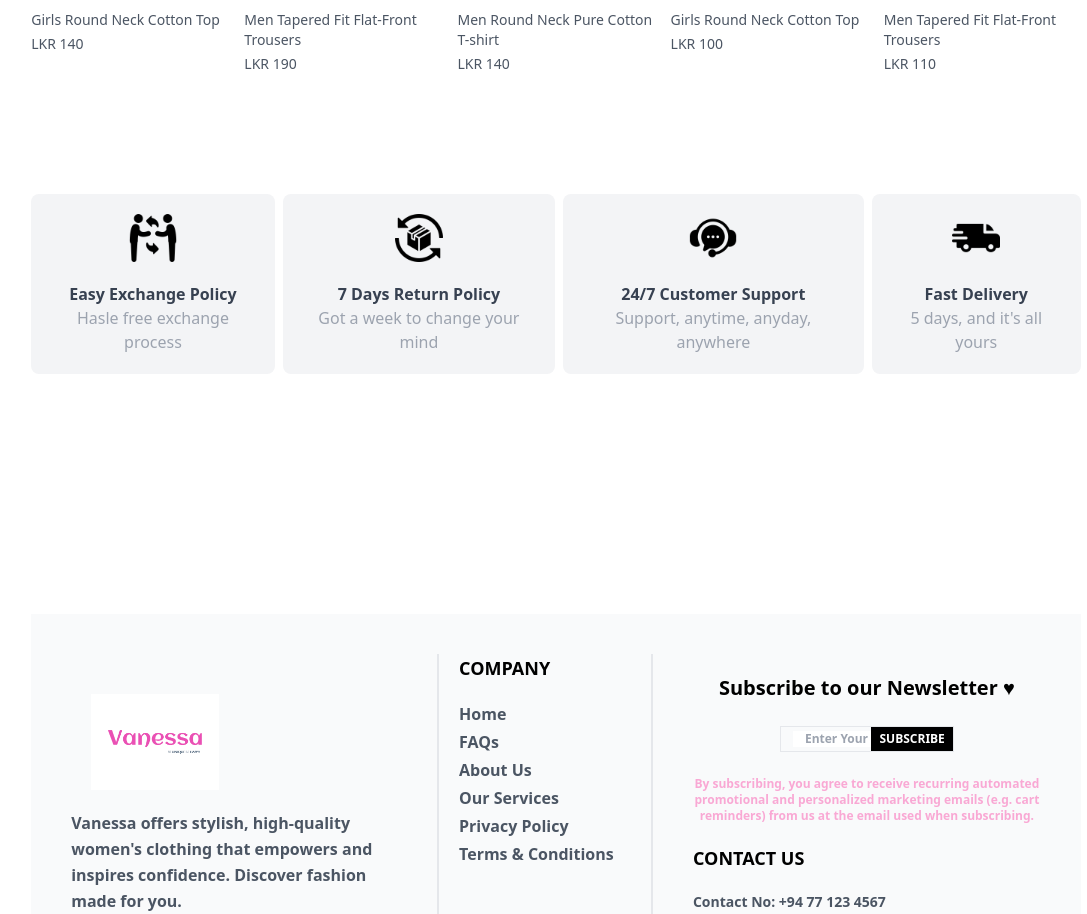
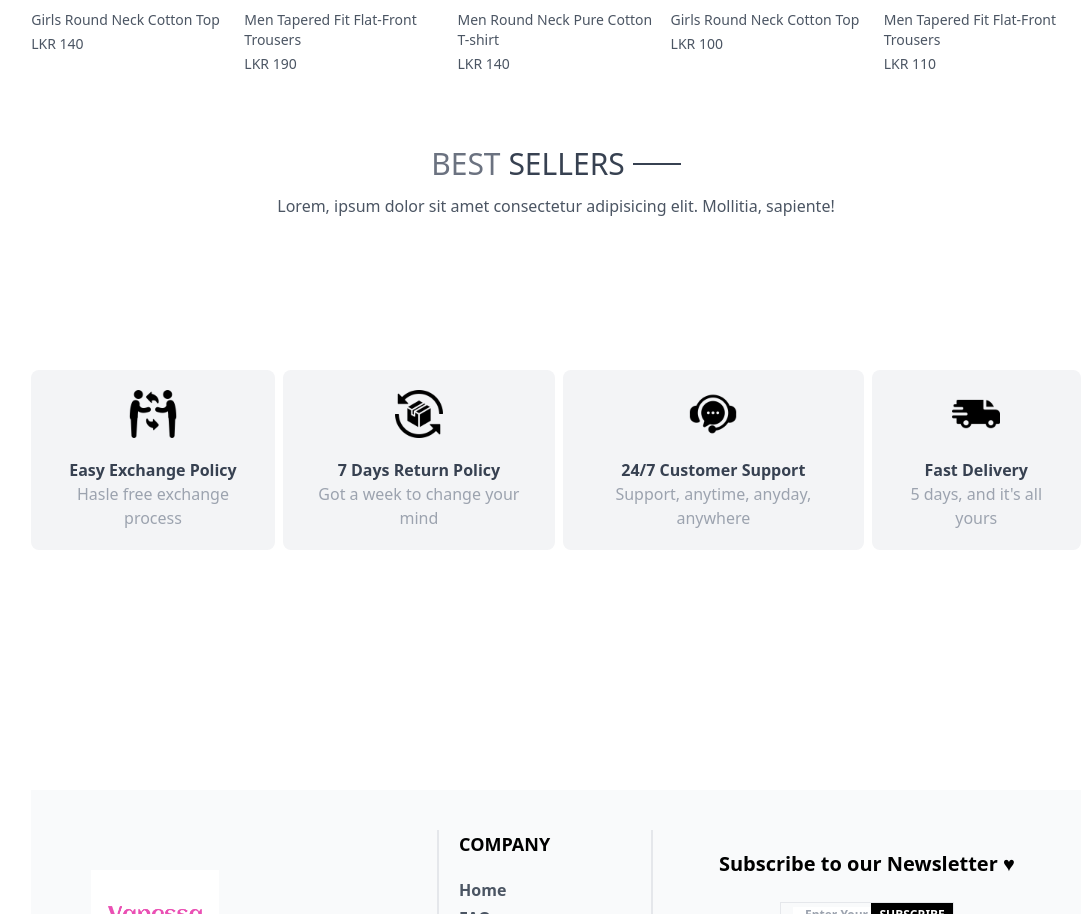
Before and after one commit to SiharaH/Vanessa, a React (Vite) app: page / in a window 1280 px wide. Shown: the part 1276-2190 px from the top of the page, without its empty margins (84-1171 px from the left). Built offline with nearby package versions, Linux system fonts and the light colour scheme.

Commit message:
Edited Best Seller componant

```diff
--- /dev/null
+++ b/src/components/BestSeller.jsx
@@ -0,0 +1,29 @@
+import React, { useContext, useEffect, useState } from 'react'
+import { ShopContext } from '../context/ShopContext'
+import Title from './Title'
+
+const BestSeller = () => {
+
+    const {products} = useContext(ShopContext);
+    const [bestSeller,setBestSeller] = useState([]);
+
+    useEffect(() => {
+        const bestProduct = products.filter((item)=> (item.bestseller));
+        setBestSeller(bestProduct.slice(0,5))
+
+    },[])
+  return (
+    <div className='my-10'>
+      <div className='text-center text-3xl py-8 '>
+        <Title text1={'BEST'} text2={'SELLERS'}/>
+        <p className='w-3/4 m-auto text-xs sm:text-sm md:text-base text-gray-600'>
+        Lorem, ipsum dolor sit amet consectetur adipisicing elit. Mollitia, sapiente!
+        </p>
+
+      </div>
+
+    </div>
+  )
+}
+
+export default BestSeller
--- a/src/pages/Home.jsx
+++ b/src/pages/Home.jsx
@@ -2,12 +2,14 @@
 import Hero from '../components/Hero'
 import Policy from '../components/Policy'
 import LatestCollection from '../components/LatestCollection'
+import BestSeller from '../components/BestSeller'
 
 const Home = () => {
   return (
     <div>
       <Hero />
       <LatestCollection/>
+      <BestSeller/>
       <Policy />
     </div>
   )
```
